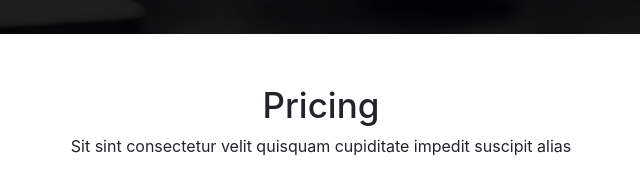
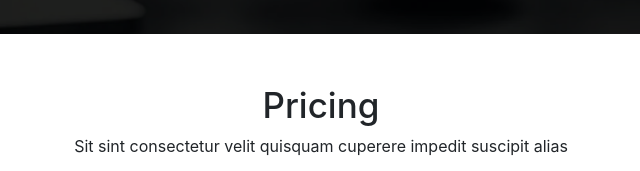
Before and after one commit to Sarvarbek114/Day1, a plain HTML site: page index.html in a window 1280 px wide. Shown: the part 2980-3151 px from the top of the page, 319-959 px from the left. Drawn offline with nearby package versions, Linux system fonts and the light colour scheme.

Commit message:
Update index.html

```diff
--- a/index.html
+++ b/index.html
@@ -345,7 +345,7 @@
     <div class="container">
       <div class="section-title text-center">
         <h2 class="font22">Pricing</h2>
-        <p>Sit sint consectetur velit quisquam cupiditate impedit suscipit alias</p>
+        <p>Sit sint consectetur velit quisquam cuperere impedit suscipit alias</p>
       </div>
 
       <div class="row">
```
